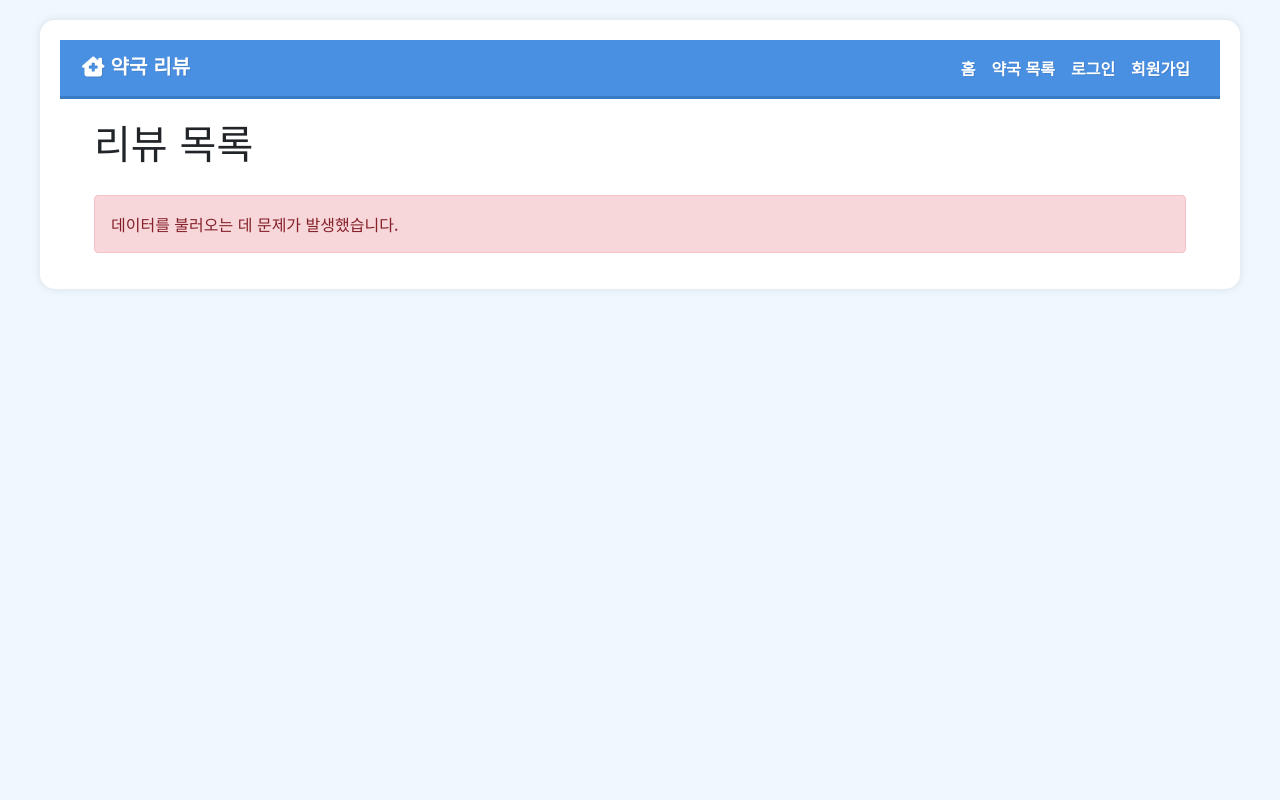
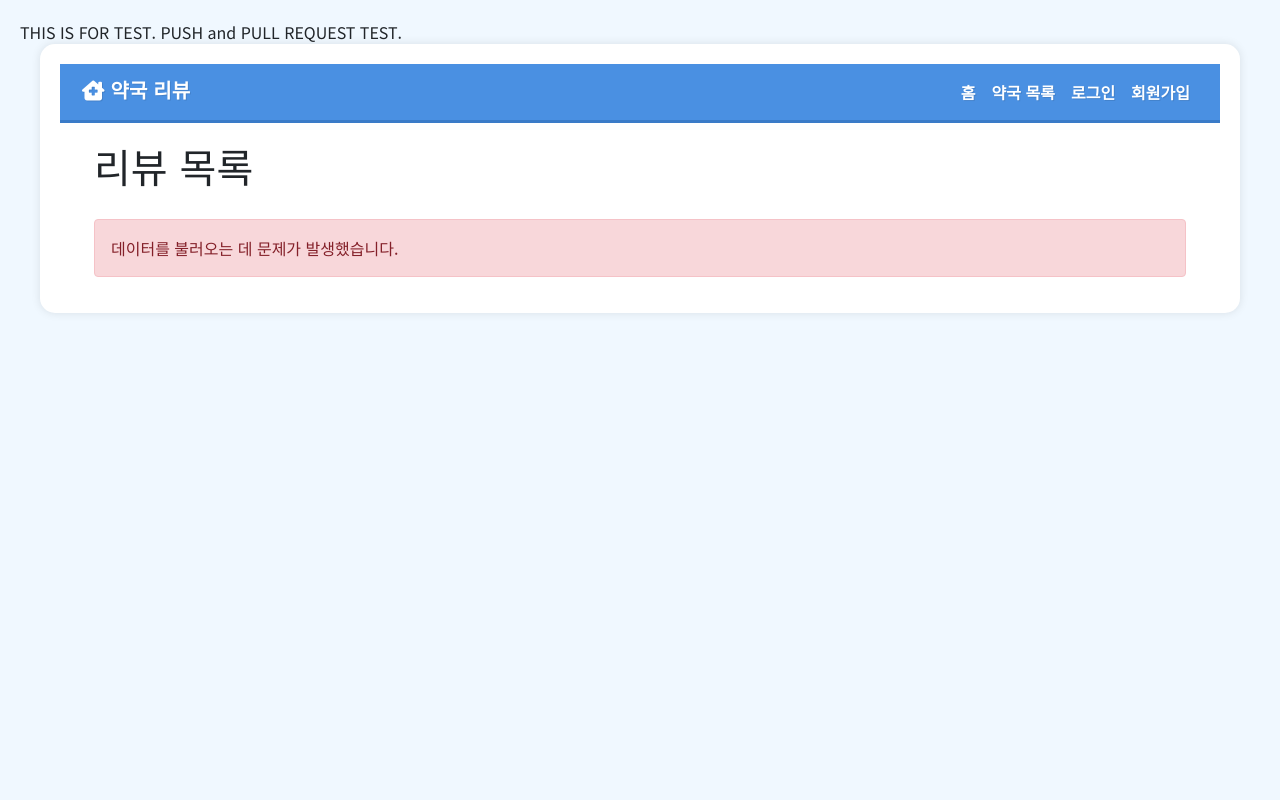
Before and after one commit to jhw240715/proj1_pharmacyapp, a Django app: page /board-list/ in a window 1280 px wide. Run offline with Django 5.2, Linux system fonts and the light colour scheme; data that the repository does not hold is empty.

Commit message:
map/ edit - 윗줄 테스트
맨 윗줄에 테스트 적음.

```diff
--- a/templates/base.html
+++ b/templates/base.html
@@ -1,3 +1,5 @@
+ THIS IS FOR TEST. PUSH and PULL REQUEST TEST.
+
 {% load static %}
 <html lang="ko">
 <head>
```
